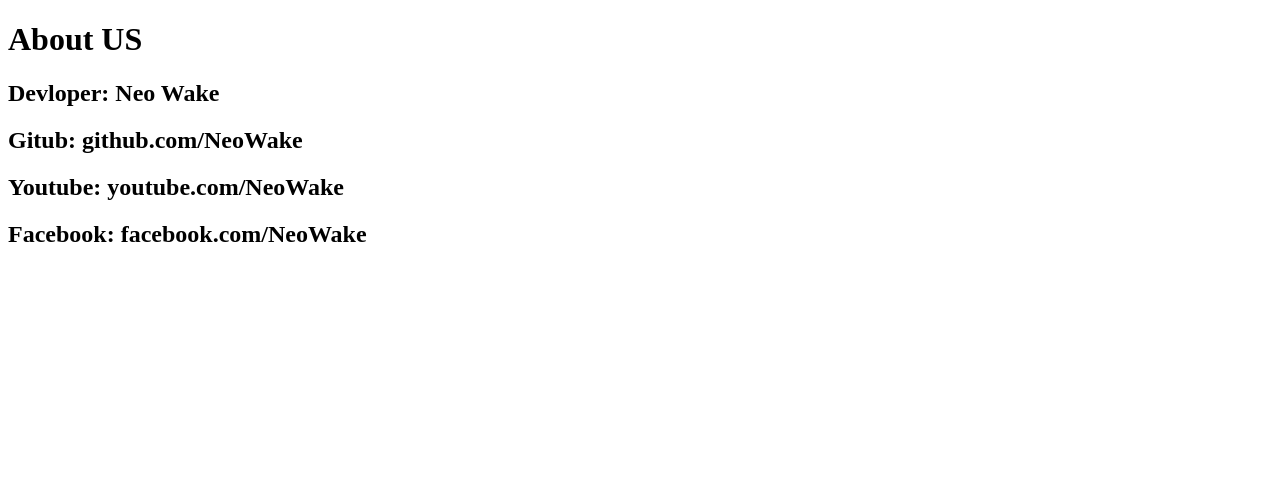
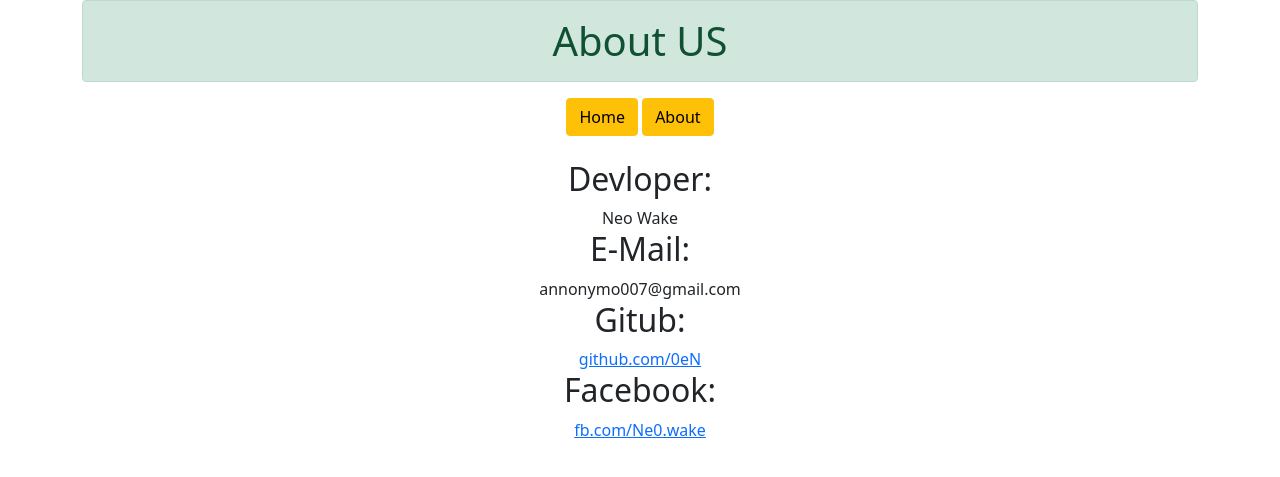
Before and after one commit to 0eN/random-passwd-generator-lite, a Django app: page /about in a window 1280 px wide. Shown: the top 477 px of the page. Run offline with Django 3.2, Linux system fonts and the light colour scheme.

Commit message:
added About Page

```diff
--- a/generator/templates/generator/about.html
+++ b/generator/templates/generator/about.html
@@ -3,16 +3,19 @@
 <head>
     <meta charset="UTF-8">
     <title>About</title>
+    <link href="https://cdn.jsdelivr.net/npm/bootstrap@5.0.0-beta1/dist/css/bootstrap.min.css" rel="stylesheet" integrity="sha384-giJF6kkoqNQ00vy+HMDP7azOuL0xtbfIcaT9wjKHr8RbDVddVHyTfAAsrekwKmP1" crossorigin="anonymous">
+
 </head>
 <body>
-    <div>
-        <h1>About US</h1>
-        <h2>Devloper: Neo Wake</h2>
-        <h2>Gitub: github.com/NeoWake</h2>
-        <h2>Youtube: youtube.com/NeoWake</h2>
-        <h2>Facebook: facebook.com/NeoWake</h2>
-
-
+    <div class="container text-center">
+        <h1 class="alert alert-success">About US</h1>
+        <a href="{% url 'home' %}" class="btn btn-warning">Home</a>
+        <a href="{% url 'about' %}" class="btn btn-warning">About</a> <br>
+        <br>
+        <h2>Devloper: </h2>Neo Wake <br>
+        <h2>E-Mail: </h2> annonymo007@gmail.com <br>
+        <h2>Gitub: </h2> <a href="https://github.com/0eN/" target="_blank">github.com/0eN</a> <br>
+        <h2>Facebook: </h2> <a href="https://www.facebook.com/Ne0.Wake" target="_blank">fb.com/Ne0.wake</a> <br>
     </div>
 </body>
 </html>
--- a/generator/templates/generator/password.html
+++ b/generator/templates/generator/password.html
@@ -10,6 +10,6 @@
     <h1>Your Generated Pass is :</h1>
     <h2 class="alert alert-success">{{ password }}</h2>
     <a href="{% url 'home' %}" class="btn btn-warning">Home</a>
-</div>
+    <a href="{% url 'about' %}" class="btn btn-warning">About</a>
 </body>
 </html>
```
Also changed, not shown: generator/templates/generator/home.html (+14 -8 lines).
